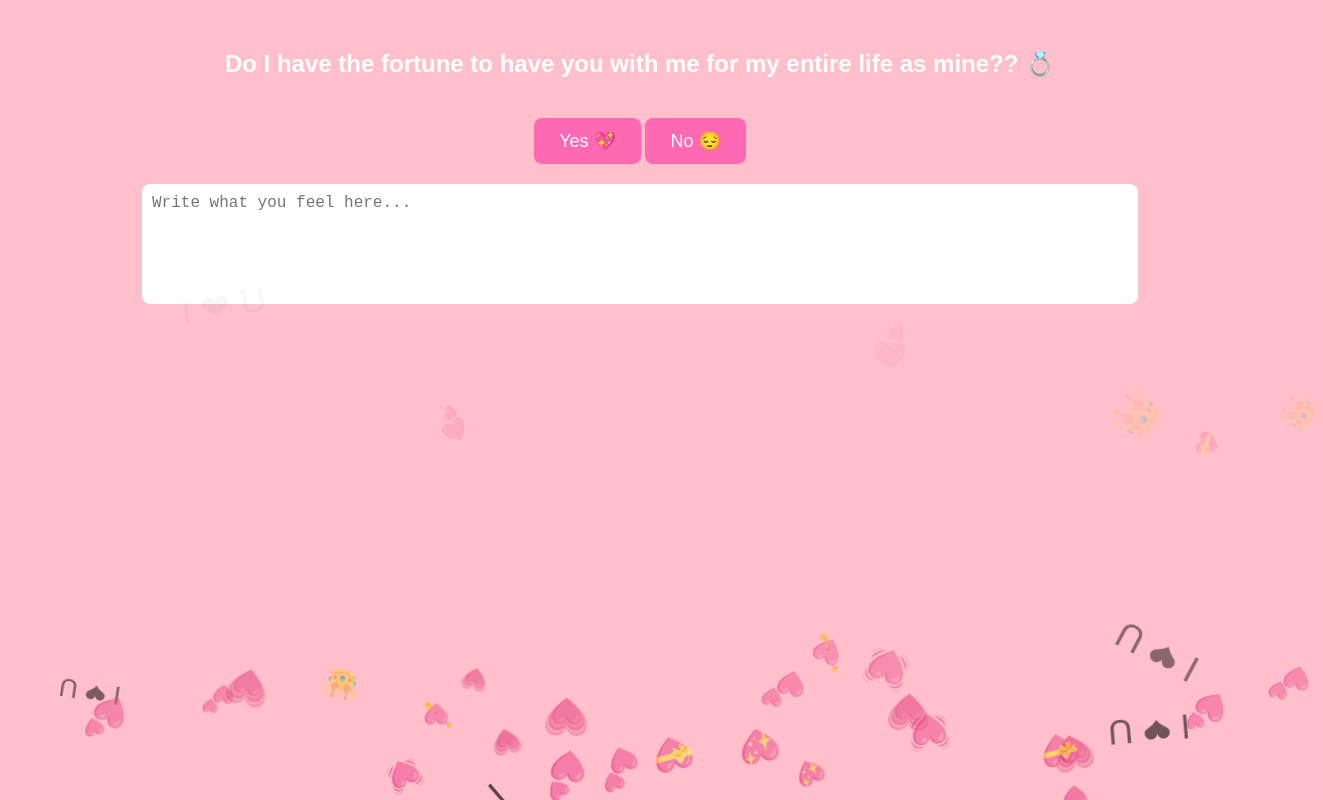
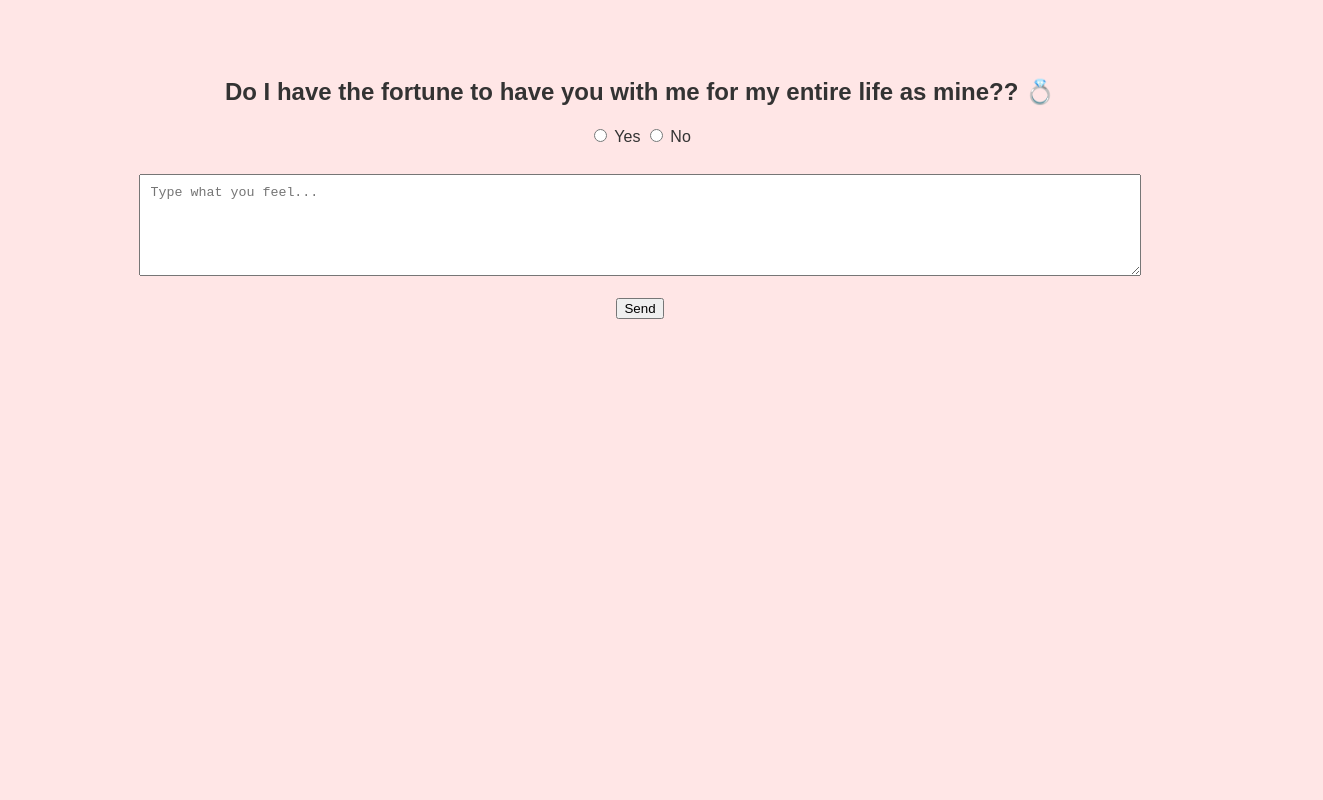
Before and after one commit to Identifiedbrainout/CUPID.WORKSFORME, a plain HTML site: page INDEX.HTML in a window 1280 px wide. Both pictures are taken after a click on the button "Can I ask you something?". Shown: the top 800 px of the page, 1323 px wide, since content can reach past the window. Drawn offline with Linux system fonts and the light colour scheme.

Commit message:
Update INDEX.HTML

```diff
--- a/INDEX.HTML
+++ b/INDEX.HTML
@@ -3,118 +3,97 @@
 <head>
   <meta charset="UTF-8">
   <meta name="viewport" content="width=device-width, initial-scale=1.0">
-<title>For Mokshitha ❤</title>
+  <title>CUPID WORKS FOR ME</title>
   <style>
     body {
-        margin: 0;
       font-family: Arial, sans-serif;
-        background-color: #ffc0cb;
-        overflow-x: hidden;
-        position: relative;
+      text-align: center;
+      background-color: #ffe6e6;
+      color: #333;
+      padding: 20px;
     }
-    .floating {
-        position: absolute;
-        font-size: 24px;
-        animation: float 8s infinite linear;
-        opacity: 0.7;
-        pointer-events: none;
+    h1 {
+      margin-top: 50px;
     }
-    @keyframes float {
-        0% { transform: translateY(100vh) rotate(0deg); opacity: 0; }
-        10% { opacity: 1; }
-        100% { transform: translateY(-10vh) rotate(360deg); opacity: 0; }
-    }
-    .container {
-        text-align: center;
-        padding: 30px;
-        color: #fff;
-    }
-    .intro {
-        max-width: 800px;
-        margin: auto;
-        background: rgba(255, 105, 180, 0.8);
-        padding: 20px;
-        border-radius: 15px;
-        font-size: 1.1em;
-        line-height: 1.6;
-    }
-    button {
-        background-color: #ff69b4;
+    .footer-btn {
+      position: fixed;
+      bottom: 20px;
+      left: 50%;
+      transform: translateX(-50%);
+      background-color: red;
       color: white;
-        padding: 12px 25px;
-        font-size: 18px;
+      padding: 10px 20px;
       border: none;
-        border-radius: 8px;
+      border-radius: 20px;
       cursor: pointer;
-        margin-top: 20px;
+      font-size: 16px;
     }
     .proposal {
-        display: none;
-        padding: 30px;
+      margin-top: 50px;
+    }
+    form {
+      margin-top: 20px;
     }
     textarea {
       width: 80%;
-        height: 100px;
-        margin-top: 20px;
+      height: 80px;
+      margin-top: 10px;
       padding: 10px;
-        border-radius: 8px;
-        border: none;
-        resize: none;
-        font-size: 16px;
     }
   </style>
 </head>
 <body>
 
-<div class="container" id="page1">
-    <div class="intro">
-        Hello madam, I can't tell whatever I want in the chats because your dad will see it. Here I can tell what I've always wanted to say to you in person. From the start of 2023, I thought you were just another person who hated me. But now I’ve realised how important you’ve become to me—that I’m ready to do anything just to keep you in my life...<br><br>
-        (Full text you gave will be here)
-    </div>
-    <button onclick="goToProposal()">Can I ask you something?</button>
+  <!-- First Page Content -->
+  <div id="page1">
+    <h1>From the very first moment we met, I knew you were special... ❤</h1>
+    <p>You’ve filled my days with laughter, my heart with warmth, and my life with meaning.
+       Every moment with you feels like a blessing, and I can't imagine my life without you in it.</p>
+    <button class="footer-btn" onclick="showProposal()">Can I ask you something?</button>
   </div>
 
-<div class="container proposal" id="page2">
+  <!-- Second Page (Proposal) -->
+  <div id="page2" style="display: none;">
+    <div class="proposal">
       <h2>Do I have the fortune to have you with me for my entire life as mine?? 💍</h2>
-    <button onclick="submitResponse('Yes')">Yes 💖</button>
-    <button onclick="submitResponse('No')">No 😔</button>
-    <br>
-    <textarea id="message" placeholder="Write what you feel here..."></textarea>
+      <form id="proposalForm">
+        <label>
+          <input type="radio" name="answer" value="Yes" required> Yes
+        </label>
+        <label>
+          <input type="radio" name="answer" value="No" required> No
+        </label>
+        <br><br>
+        <textarea name="message" placeholder="Type what you feel..."></textarea>
+        <br><br>
+        <button type="submit">Send</button>
+      </form>
+    </div>
   </div>
 
   <script>
-    // Floating elements
-    const symbols = ["💖","💗","💓","💕","💞","💘","💝","👑","I ❤ U"];
-    function createFloating(dense=false) {
-        const count = dense ? 50 : 25;
-        for (let i = 0; i < count; i++) {
-            let span = document.createElement("span");
-            span.classList.add("floating");
-            span.innerText = symbols[Math.floor(Math.random()*symbols.length)];
-            span.style.left = Math.random()*100 + "vw";
-            span.style.animationDuration = (Math.random()*5 + 5) + "s";
-            span.style.fontSize = (Math.random()*20 + 20) + "px";
-            document.body.appendChild(span);
-        }
-    }
-    createFloating();
-
-    function goToProposal() {
+    function showProposal() {
       document.getElementById("page1").style.display = "none";
       document.getElementById("page2").style.display = "block";
-        createFloating(true);
     }
 
-    function submitResponse(choice) {
-        const message = document.getElementById("message").value;
-        fetch("YOUR_WEB_APP_URL_HERE", {
+    document.getElementById("proposalForm").addEventListener("submit", function(e) {
+      e.preventDefault();
+      const formData = new FormData(this);
+
+      fetch("YOUR_SCRIPT_URL", {
           method: "POST",
-            mode: "no-cors",
-            headers: { "Content-Type": "application/json" },
-            body: JSON.stringify({ choice, message })
+          body: formData
+      })
+      .then(response => response.text())
+      .then(data => {
+          alert("Your response has been recorded ❤");
+      })
+      .catch(error => {
+          alert("There was an error, please try again.");
+          console.error(error);
       });
-        alert("Your response has been sent ❤");
-    }
+    });
   </script>
 
 </body>
```
Lines whose indentation alone changed are shown as unchanged.
